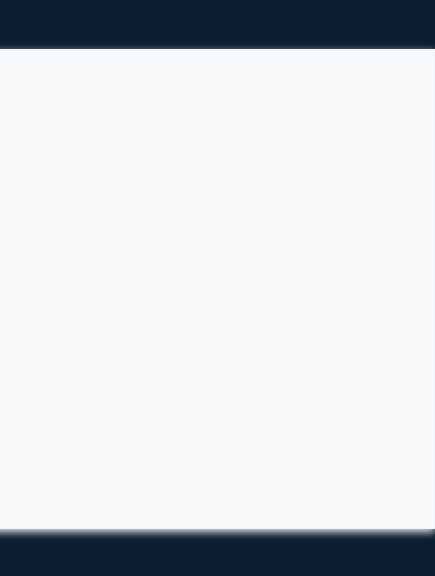
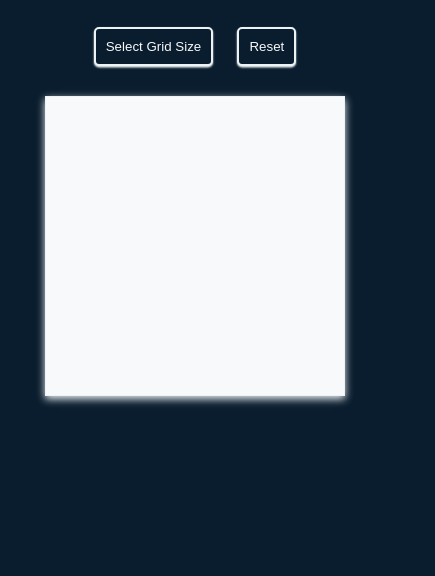
Before and after one commit to elliottfeltham/odin-etch-a-sketch, a plain HTML site: page index.html in a window 390 px wide. Shown: the part 74-650 px from the top of the page, 435 px wide, since content can reach past the window. Drawn offline with Linux system fonts and the light colour scheme.

Commit message:
Finish basic etch-a-sketch

```diff
--- a/index.html
+++ b/index.html
@@ -16,6 +16,10 @@
         <header>
             <h1>Etch-a-Sketch</h1>
         </header>
+        <div class="settings">
+            <button id="grid-size">Select Grid Size</button>
+            <button id="reset" onclick="resetGrid()">Reset</button>
+        </div>
         <div class="container">
 
         </div>
--- a/script.js
+++ b/script.js
@@ -1,19 +1,40 @@
 const container = document.querySelector(".container");
+const gridSizeButton = document.querySelector("#grid-size")
+
+// Function to prompt the user for a grid size
+function getGridSize() {
+    let gridSize
+    do {
+       gridSize = prompt("Select a grid size between 0 and 100!");
+
+
+       if (gridSize === null) {
+        return null;
+       }
+    } while (gridSize < 1 || gridSize > 100 || isNaN(gridSize));
+
+    return gridSize
+}
 
 // Function to create the grid
 function createGrid(size) {
-    let gridSize = size * size
-    for (let i = 0; i < gridSize; i++) {
+    let totalSize = size * size
+    for (let i = 0; i < totalSize; i++) {
         const gridBox = document.createElement("div");
         gridBox.classList.add("gridBox");
+        gridBox.style.height = `${100 / size}%`;
+        gridBox.style.width = `${100 / size}%`;
         container.append(gridBox);
     }
+
+    paint();
 }
 
 // Function to paint only when mouse is clicked down
 function paint () {
 
     const allGridBoxes = document.querySelectorAll(".gridBox");
+
 
     let isMouseDown = false;
 
@@ -36,6 +57,18 @@ function paint () {
     });
 }
 
-createGrid(16);
+// Function to reset canvas to white
+function resetGrid() {
+    const allGridBoxes = document.querySelectorAll(".gridBox");
 
-paint();
+    allGridBoxes.forEach((gridBox) => {
+            gridBox.style.backgroundColor = "white";
+})};
+
+
+
+gridSizeButton.addEventListener("click", () => {
+    container.innerHTML = "";
+    let gridSize = getGridSize();
+    createGrid(gridSize);
+});
--- a/styles.css
+++ b/styles.css
@@ -3,7 +3,6 @@
 :root {
     --primary-light: #edf2f4;
     --secondary-light: #f8f9fa;
-    --accent-color: #b616d6;
     --background-light: #ffffff;
     --background-dark: #0a1d2e;
   }
@@ -56,9 +55,16 @@
     box-shadow: var(--primary-light) 0px 3px 8px;
   }
 
-  .gridBox {
-    height: 6.25%;
-    width: 6.25%;
+  /* SETTINGS */
+
+  button {
+    color: var(--secondary-light);
+    background-color: var(--background-dark);
+    padding: 10px;
+    margin: 10px;
+    border: 2px solid var(--primary-light);
+    border-radius: 5px;
+    box-shadow: var(--primary-light) 0px 1.5px 2px;
   }
 
   /* MEDIA QUERIES */
@@ -68,3 +74,21 @@
       font-size: 18px;
     }
   }
+
+  @media (max-width: 500px) {
+    html {
+      font-size: 15px;
+    }
+  }
+
+  @media (max-width: 400px) {
+    html {
+      font-size: 10px;
+    }
+  }
+
+  @media (max-width: 275px) {
+    html {
+      font-size: 5px;
+    }
+  }
```
